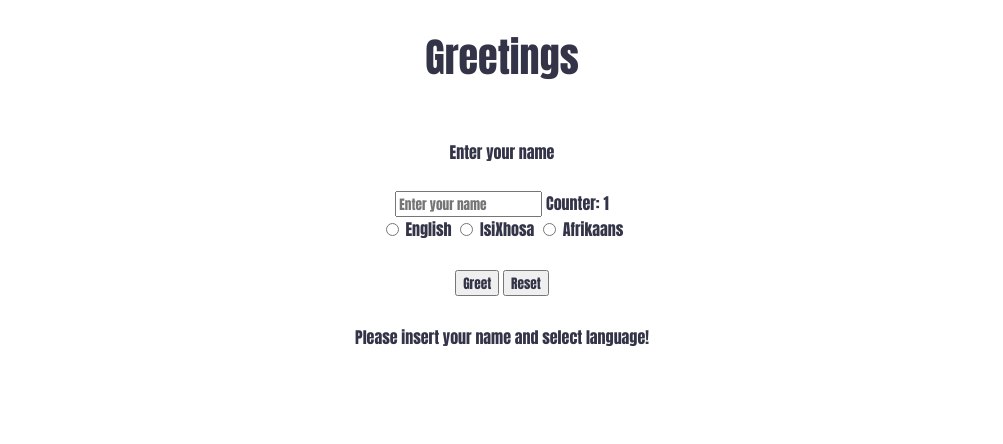
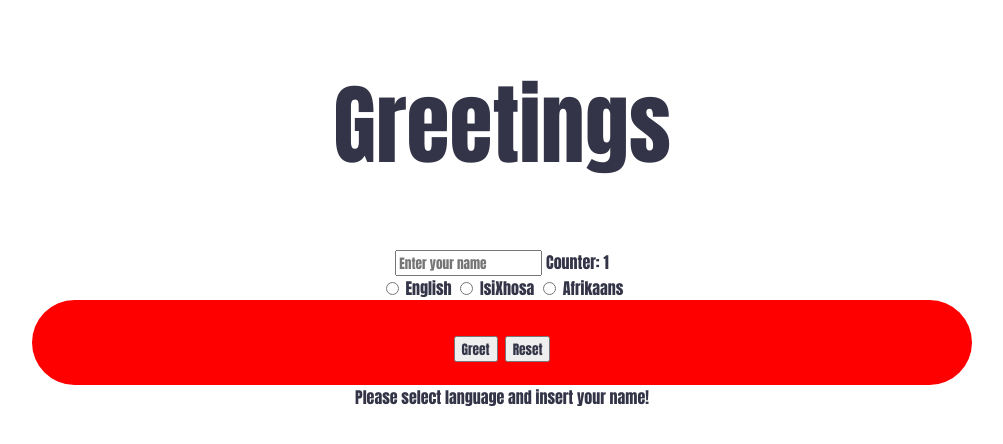
Before and after one commit to fistozvoti/greetings, a plain HTML site: page index.html in a window 1280 px wide. Both pictures are taken after a click on the button "Greet". Shown: the whole page, without its empty margins (138-1141 px from the left). Drawn offline with Linux system fonts and the light colour scheme.

Commit message:
second commit

```diff
--- a/greet.css
+++ b/greet.css
@@ -32,7 +32,7 @@ body {
 /* TYPOGRAPHY */
 
 h1 {
-  font-size: 2.5rem;
+  font-size: 5.5rem;
 }
 
 h2 {
@@ -105,10 +105,30 @@ p {
   margin-right: auto;
   display: grid;
 }
-.buttons {
+/* .buttons {
+  background-color: #4CAF50;
+  border-radius: 50px;
+  color: white;
+  padding: 15px 32px;
   text-align: center;
-  font-size: 100%;
-  padding: 3%;
+  text-decoration: none;
+  display: inline-block;
+  font-size: 24px;
+} */
+.button {
+  padding: 20px 40px;
+  display: inline;
+  border-radius: 50px;
+  font-family: Arial;
+  border: 0;
+  margin: 0 10px;
+  background-color: red;
+  font-size: 30px;
+  line-height: 15px;
+  color: white;
+  width: auto;
+  height: auto;
+  box-sizing: content-box;
 }
 
 .row {
@@ -116,11 +136,11 @@ p {
   width: 100%;
 }
 
-.row [class^="col"] {
+/* .row [class^="col"] {
   float: center;
   margin: 0.5rem 2%;
   min-height: 0.125rem;
-}
+} */
 /* table, th, td{
   border: 3px solid black;
   border-collapse: collapse;
--- a/greet.fact.js
+++ b/greet.fact.js
@@ -1,19 +1,47 @@
-function greetFactory() {
+function greetFactory(storeNames) {
     var theNames = {};
     var result;
     var counter = 0;
+    var peopleObject = storeNames || {};
 
+    function updatePeopleObject(storeNames) {
+        peopleObject = storeNames || {}
+        return peopleObject
+    }
+
+    function counterValue() {
+        var howMany = Object.keys(peopleObject);
+        counter = howMany.length;
+
+        return counter;
+    }
+
+    function whosGreeted(name) {
+        if (peopleObject[name] === undefined) {
+            peopleObject[name] = 0;
+        }
+        console.log(peopleObject);
+        return peopleObject;
+    }
+
+    function whosInThePeopleObject() {
+        return peopleObject
+    }
 
     function setTheNames(name, lang) {
+        theNames = name;
 
-        // name = name.toUpperCase();
+        if (name === "" && lang === undefined) {
+            return "Please select language and insert your name!";
+        }
+        if (lang === undefined) {
+            return "Please select language!";
+        }
+        if (name === "") {
+            return "Please enter name!";
+        }
 
-        // if(!theNames.has(name)) {
-        //     counter++;
-        // }
-
-
-        theNames = name;
+        if (name) {
             counter++;
 
             if (lang === "English") {
@@ -25,11 +53,8 @@ function greetFactory() {
             else if (lang === "Afrikaans") {
                 result = "Hallo, " + name;
             }
-        else{
-            result = "Please insert your name and select language!"
+            return result
         }
-
-        return result
     }
 
 
@@ -37,7 +62,7 @@ function greetFactory() {
         return result;
     }
     function getName() {
-        return theNames
+        return theNames;
     }
     function getCounter() {
         return counter;
@@ -47,6 +72,10 @@ function greetFactory() {
         setTheNames,
         greetName,
         getName,
-        getCounter
+        getCounter,
+        whosGreeted,
+        counterValue,
+        whosInThePeopleObject,
+        updatePeopleObject
     }
 }
--- a/greet.js
+++ b/greet.js
@@ -4,20 +4,37 @@ var nameCounter = document.querySelector(".nameCounter");
 var setReset = document.querySelector(".resetBtn")
 var myLanguageRadios = document.querySelectorAll(".radios")
 
-var myGreetFactory = greetFactory();
+if(localStorage['name']) {
+    var storeNames = JSON.parse(localStorage.getItem('name'));
+    console.log(storeNames);
+}
+else{
+    storeNames;
+}
+
+var myGreetFactory = greetFactory(storeNames);
+
+window.onload = function (){
+    nameCounter.innerHTML = myGreetFactory.counterValue();
+};
 
 function domGreetMe(){
+
     for (var i=0; i < myLanguageRadios.length; i++)  {
         if (myLanguageRadios[i].checked)  {
 			var theLanguageValue = myLanguageRadios[i].value
         }
     }
-    var userInput = setName.value
-    var result = myGreetFactory.setTheNames(userInput, theLanguageValue)
-    nameCounter.innerHTML = myGreetFactory.getCounter();
+    var userInput = setName.value;
+    var result = myGreetFactory.setTheNames(userInput, theLanguageValue);
+    myGreetFactory.whosGreeted(userInput);
+    localStorage.setItem('name', JSON.stringify(myGreetFactory.whosInThePeopleObject()));
+    nameCounter.innerHTML = myGreetFactory.counterValue();
     document.getElementById("greetingOutputField").innerHTML = result;
 }
 function resetter(){
+    localStorage.clear();
+    nameCounter.innerHTML = myGreetFactory.counterValue();
     location.reload();
 }
 greetMe.addEventListener('click', domGreetMe)
--- a/index.html
+++ b/index.html
@@ -9,7 +9,7 @@
 </head>
 <body>
         <div class="container">
-                <div class="row">
+                <div class="heading">
                   <div class="twelve columns box">
                     <h1>Greetings</h1>
                   </div>
@@ -17,7 +17,6 @@
 
                 <div class="row">
                   <div class="eight columns">
-                    <h5>Enter your name</h5>
                     <input name="name" class="nameSetBox" class="nameSetBox" placeholder="Enter your name" >
                     <strong>Counter:</strong>
                     <span class="total "><span class="nameCounter">0</span> </span>
@@ -38,14 +37,14 @@
                     Afrikaans
                 </label>
                 </div>
-                <div class="row">
-                  <div class="buttons">
+                <!-- <div class=""> -->
+                  <div class="button">
                     <div class="four columns">
                       <button class="button-primary greetMeBtn" on type="button" name="button">Greet</button>
                       <span><button class="button-primary resetBtn" on type="button" name="button">Reset</button></span>
                     </div>
                   </div>
-                </div>
+                <!-- </div> -->
 
 <div id="greetingOutputField"></div>
 
```
Also changed, not shown: greet.test.js (+4 -5 lines). Lines whose indentation alone changed are shown as unchanged.
